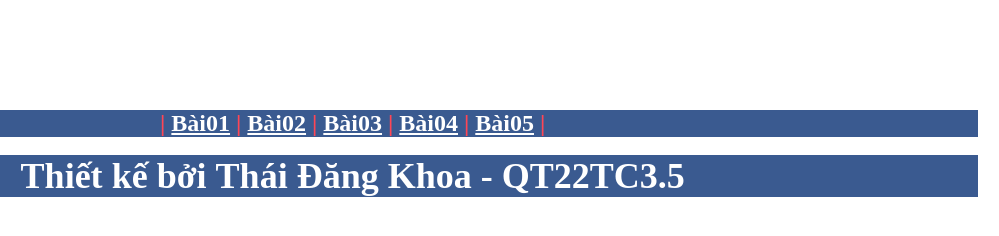
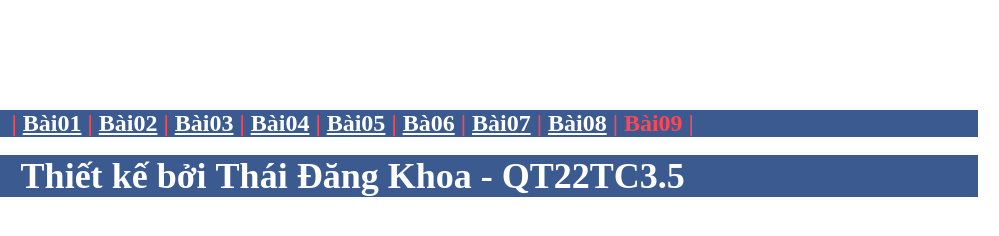
Before and after one commit to KHOANGO-MG/KHOANGO-MG, a plain HTML site: page TRANGCHU/index.html in a window 1280 px wide. Shown: the part 156-392 px from the top of the page, 281-1280 px from the left. Drawn offline with Linux system fonts and the light colour scheme.

Commit message:
Update index.html

```diff
--- a/TRANGCHU/index.html
+++ b/TRANGCHU/index.html
@@ -34,7 +34,7 @@ a:visited {
       </blockquote></td>
     </tr>
     <tr>
-      <td colspan="2" align="center" bgcolor="#3A5A90" style="font-size: 24px; color: #FF4655;"><strong>| <a href="../bai01/index.html">Bài01</a> | <a href="../bai02/index.html">Bài02</a> | <a href="../bai03/index.html">Bài03</a> | <a href="../bai04/index.html">Bài04</a> | <a href="../bai05/index.html">Bài05</a> |</strong></td>
+      <td colspan="2" align="center" bgcolor="#3A5A90" style="font-size: 24px; color: #FF4655;"><strong>| <a href="../bai01/index.html">Bài01</a> | <a href="../bai02/index.html">Bài02</a> | <a href="../bai03/index.html">Bài03</a> | <a href="../bai04/index.html">Bài04</a> | <a href="../bai05/index.html">Bài05</a> | <a href="../../QTWEBSIDE/BAITAP 2. MON QTWEDSITE/bai2.1/index.html">Bà06</a> | <a href="../../QTWEBSIDE/BAITAP 2. MON QTWEDSITE/bai2.2/index.html">Bài07</a> | <a href="../../QTWEBSIDE/BAITAP 2. MON QTWEDSITE/bai2.3/index.html">Bài08</a> | Bài09 |</strong></td>
     </tr>
     <tr>
       <td colspan="2">&nbsp;</td>
```
